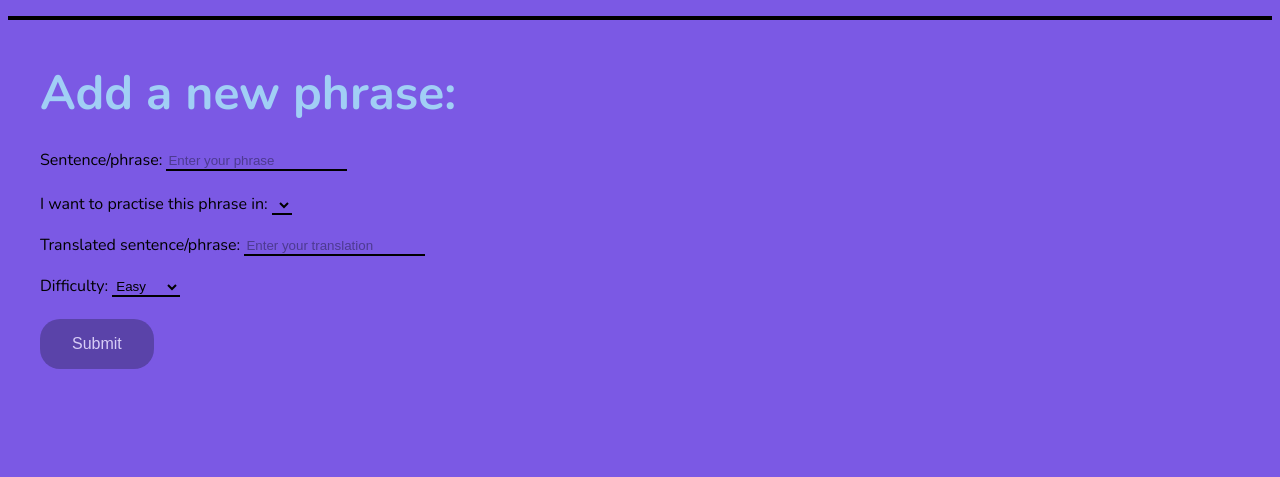
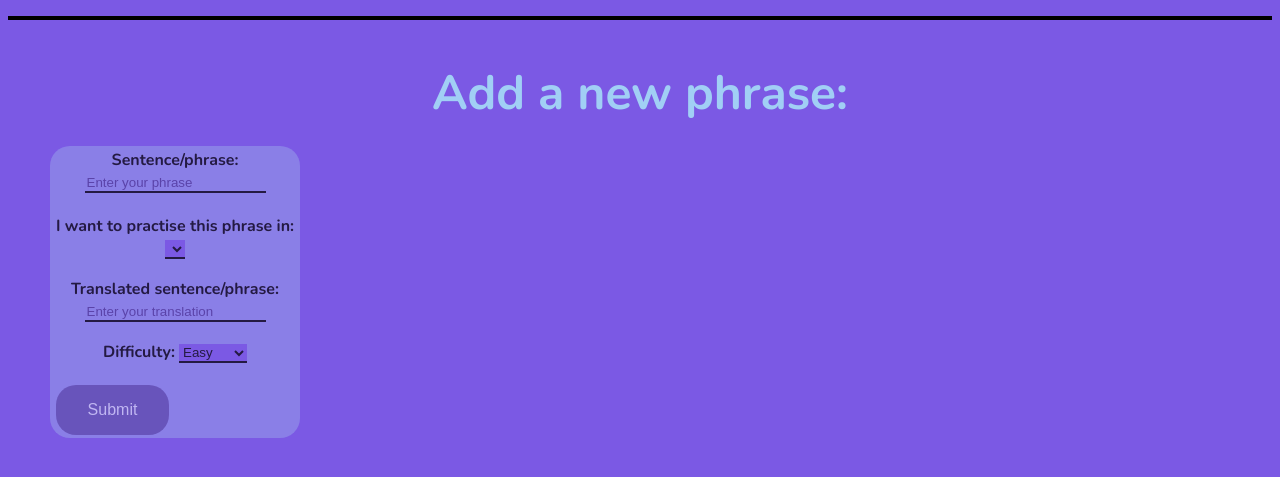
Before and after one commit to emilykmcullen/Language-Learning-App, a Flask app: page /sentence_snaps/new in a window 1280 px wide. Shown: the part 58-535 px from the top of the page. Run offline with Flask 2, Linux system fonts and the light colour scheme; data that the repository does not hold is empty; some libraries are stand-ins or nearby versions.

Commit message:
Added more css to forms

```diff
--- a/static/css/main.css
+++ b/static/css/main.css
@@ -45,7 +45,7 @@ h1 {
     /* margin-top: 100px; */
 }
 
-.play_blocktext {
+.solo_blocktext {
   margin-left: auto;
   margin-right: auto;
   max-width: 1200px;
@@ -67,7 +67,7 @@ h1 {
   background-color: #9190e9 ;
   width: 250px;
   /* height: 250px; */
-  margin:5px;
+  margin:10px;
   border-radius: 20px;
   text-align: center;
 }
@@ -98,12 +98,16 @@ h1 {
   font-weight: 700;
 }
 
+.input_text {
+  font-weight: 700;
+}
+
 hr {
     border: 2px solid black
 }
 
 input[type="text"] {
-    background-color: #7b59e4;
+    background-color: #9190e9;
     color: black;
     border:none;
     border-bottom: solid 2px black;
@@ -116,7 +120,8 @@ input[type="text"]:active {
     border:none;
     border-bottom: solid 2px black;
     outline: none;
-    color: #7b59e4;
+    color: #9190e9;
+    /* color: #7b59e4; */
 }
 
 select {
--- a/templates/new_languages/new_language.html
+++ b/templates/new_languages/new_language.html
@@ -1,12 +1,12 @@
 {% extends 'base.html' %}
 
 {% block content %}
-<div class="blocktext">
+<div class="solo_blocktext">
     <h1>Add A New Language</h1>
         <div>
-            <form action="/add_new_language/new" method="POST">
+            <form action="/add_new_language/new" method="POST" class="single_entry">
                 <p>
-                    <label for="new_language">Lanugage to Add:</label>
+                    <label for="new_language" class="input_text">Language to Add:</label>
                     <input type="text" name="new_language" id="new_language">
                 </p>
                 <p class="submitbutton">
--- a/templates/sentence_snaps/filtered.html
+++ b/templates/sentence_snaps/filtered.html
@@ -30,7 +30,7 @@
 </h3>
     <div class="entries">
         {% for unmastered_translated_phrase in unmastered_translated_phrases %}
-            <div class="single-entry">
+            <div class="single_entry">
                 <p class="phrase"> '{{unmastered_translated_phrase.first_language_phrase.phrase}}'</p>
                 <p class="language"> Practise in: {{unmastered_translated_phrase.language.title}}</p>
                 <p class="difficulty">Difficulty: {{unmastered_translated_phrase.first_language_phrase.difficulty}}</p>
@@ -38,7 +38,7 @@
                     <a href="/sentence_snaps/{{unmastered_translated_phrase.id}}/play">Play</a>
                     <a href="/sentence_snaps/{{unmastered_translated_phrase.id}}/edit">Edit</a>
                     <form class="delete" action="/sentence_snaps/{{unmastered_translated_phrase.id}}/delete" method="POST">
-                        <button class="trash-button"><i class="fa fa-trash-o fa-3x" style="color:grey" aria-hidden="true"></i></button>
+                        <button class="trash-button"><i class="far fa-trash-alt fa-2x" style="color:grey" aria-hidden="true"></i></button>
                     </form>
                 <p class="tags">
                     {% for tag_translated_phrase in tags_translated_phrases  %}
--- a/templates/sentence_snaps/new.html
+++ b/templates/sentence_snaps/new.html
@@ -1,26 +1,26 @@
 {% extends 'base.html' %}
 
 {% block content %}
-<div class="blocktext">
+<div class="solo_blocktext">
 <h1> Add a new phrase:</h1>
 
-<form action="/sentence_snaps" method="POST">
+<form action="/sentence_snaps" method="POST" class="single_entry">
     <p>
-        <label for="first_language_input">Sentence/phrase:</label>
+        <label for="first_language_input" class="input_text">Sentence/phrase:</label>
         <input type="text" name="first_language_input" id="first_language_input" placeholder="Enter your phrase">
     </p>
     <p>
-        <label for="language_choice">I want to practise this phrase in:</label>
+        <label for="language_choice" class="input_text">I want to practise this phrase in:</label>
             <select name="language_choice" id="language_choice">
         {% for language in languages %}
                 <option value={{language.title}}>{{language.title.capitalize()}}</option>
         {% endfor %}
             </select>
     </p>
-        <label for="translated_input">Translated sentence/phrase:</label>
+        <label for="translated_input" class="input_text">Translated sentence/phrase:</label>
         <input type="text" name="translated_input" id="translated_input" placeholder="Enter your translation">
     <p>
-        <label for="difficulty_choice">Difficulty:</label>
+        <label for="difficulty_choice" class="input_text">Difficulty:</label>
             <select name="difficulty_choice" id="difficulty_choice">
                 <option value="easy">Easy</option>
                 <option value="medium">Medium</option>
--- a/templates/sentence_snaps/play.html
+++ b/templates/sentence_snaps/play.html
@@ -1,7 +1,7 @@
 {% extends 'base.html' %}
 
 {% block content %}
-<div class="play_blocktext">
+<div class="solo_blocktext">
     <h1>Play your sentence!</h1>
 
     <form action="/sentence_snaps/{{translated_phrase.id}}/results" method="POST" class="play_form">
```
Also changed, not shown: templates/create_new_tag.html (+4 -4 lines), templates/sentence_snaps/edit.html (+11 -8 lines), templates/sentence_snaps/show_answer.html (+17 -13 lines).
